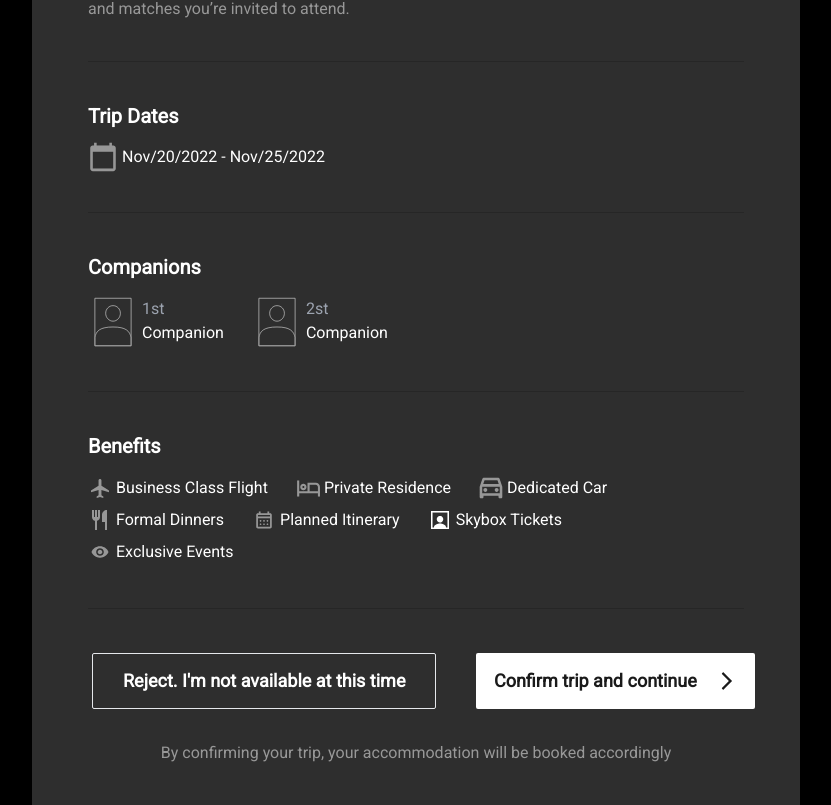
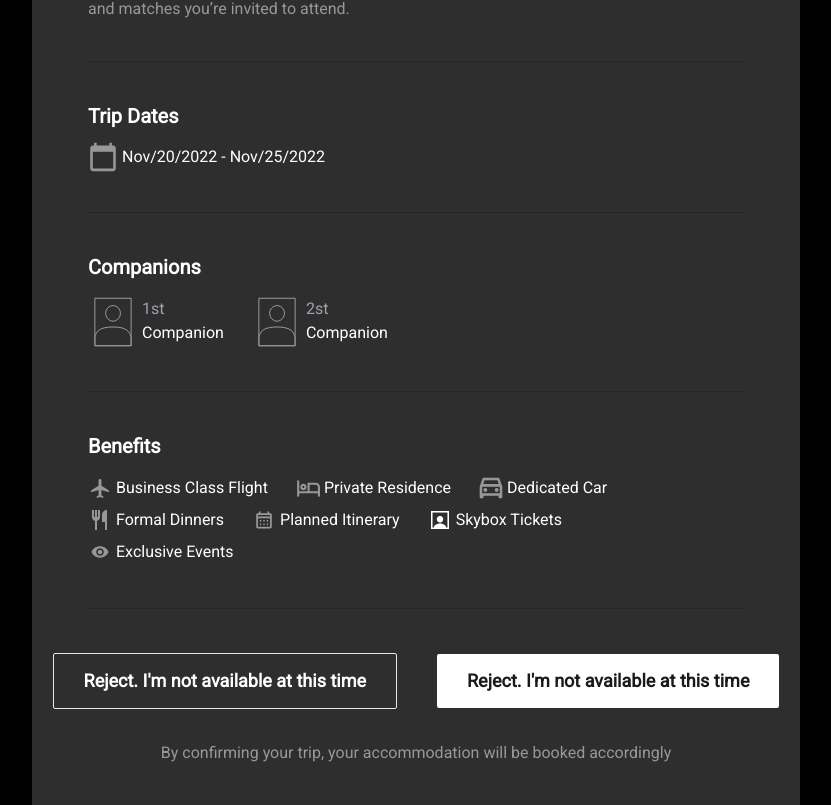
Before and after one commit to kareemegy/blink, a React (Vite) app: page /event in a window 1280 px wide. Shown: the part 339-1144 px from the top of the page, without its empty margins (224-1055 px from the left). Built offline with nearby package versions, Linux system fonts and the light colour scheme.

Commit message:
Ui Updates

```diff
--- a/src/pages/Event/Event.tsx
+++ b/src/pages/Event/Event.tsx
@@ -46,19 +46,18 @@ const EventPage = () => {
             <Benefits />
             <hr className="my-7 md:my-10 border-b-1  max-w-3xl border-Gray50 md:border-Primary700" />
 
-            <div className="flex-col xl:flex xl:flex-row  p-1 ">
+            <div className="flex-col justify-center items-center gap-10 xl:flex xl:flex-row  p-1 ">
               <Button
-                className="w-full text-base lg:text-lg mb-10 xl:mb-0 mr-10 whitespace-nowrap"
+                className="w-full   lg:text-lg mb-10 xl:mb-0  whitespace-nowrap"
                 title="Reject. I'm not available at this time"
                 style="outline"
                 handleClicked={toggleModal}
               />
               <Button
-                className="w-full text-base lg:text-lg whitespace-nowrap "
-                title="Confirm trip and continue"
-                handleClicked={nextPage}
-                icon={ChevronRight}
+                className="w-full  lg:text-lg  xl:mb-0  whitespace-nowrap"
+                title="Reject. I'm not available at this time"
                 style="white"
+                handleClicked={toggleModal}
               />
             </div>
             <ConfirmationMessage />
```
